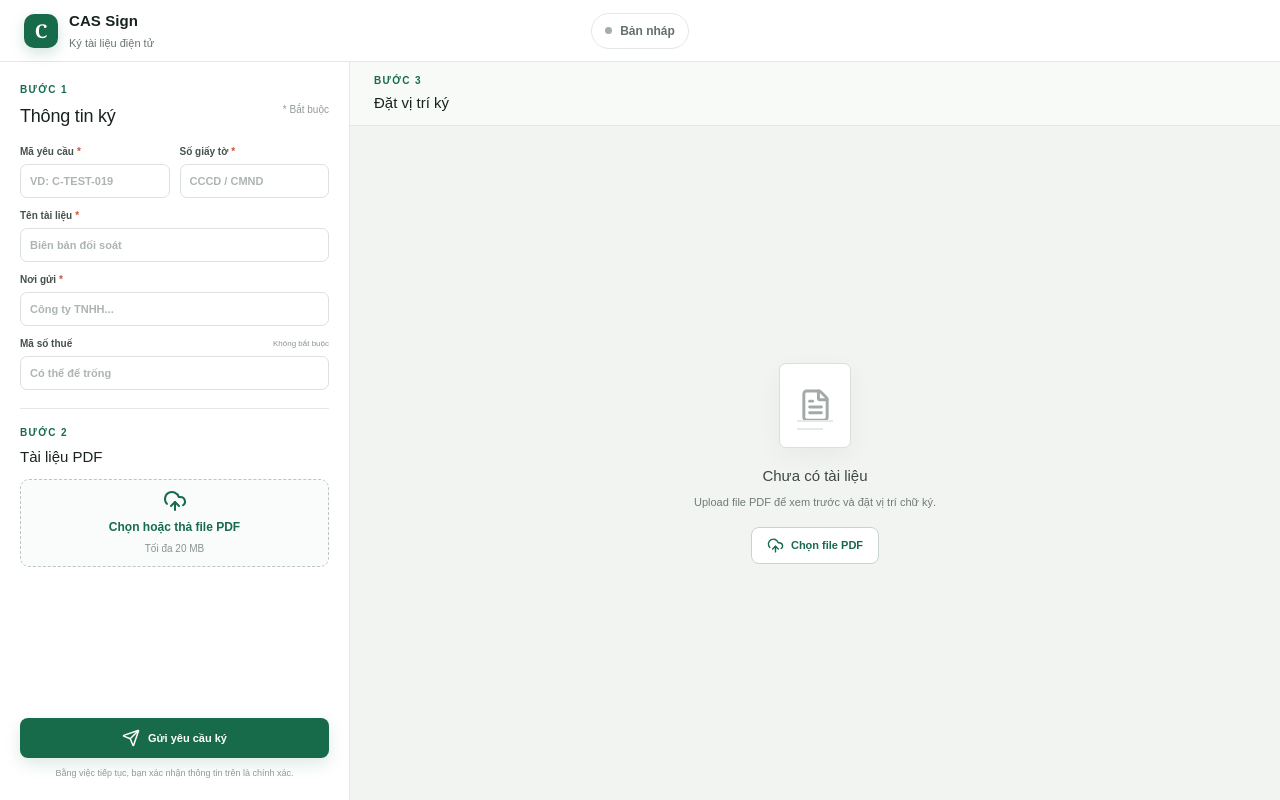
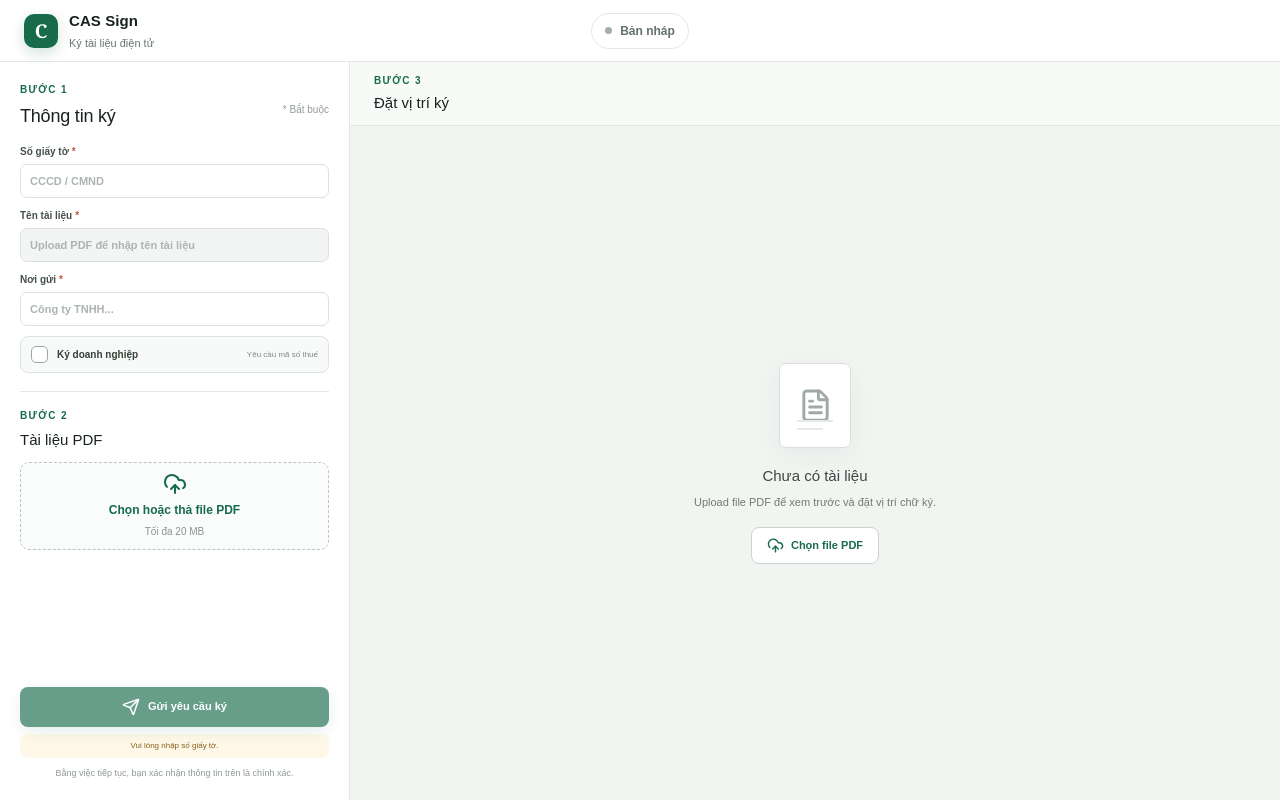
Before and after one commit to canhpham0809/Cas-Sign, a Next.js app: page / in a window 1280 px wide. Built offline with nearby package versions, Linux system fonts and the light colour scheme.

Commit message:
Improve request form validation

```diff
--- a/app/globals.css
+++ b/app/globals.css
@@ -42,6 +42,17 @@ em { color:#c85440; font-style:normal; }
 input,select { width:100%; height:34px; border:1px solid #dbe2de; border-radius:7px; padding:0 9px; color:var(--ink); outline:none; background:#fff; transition:.15s; font-size:11px; }
 input::placeholder { color:#adb5b0; }
 input:focus,select:focus { border-color:#4a9a78; box-shadow:0 0 0 3px #176b4b13; }
+input:disabled { background:#f3f5f4; color:#87918c; cursor:not-allowed; }
+input.invalid { border-color:#d56656; background:#fff9f7; box-shadow:0 0 0 3px #d5665610; }
+.field-error { margin-top:-5px; color:#b64b3c; font-size:8px; line-height:1.35; }
+.business-toggle { display:flex !important; align-items:center; gap:9px !important; padding:9px 10px; border:1px solid #dce4df; border-radius:8px; background:#f8faf9; cursor:pointer; }
+.business-toggle input { appearance:none; flex:0 0 auto; width:17px; height:17px; margin:0; padding:0; border:1.5px solid #9ca9a2; border-radius:5px; position:relative; cursor:pointer; }
+.business-toggle input:checked { border-color:var(--green); background:var(--green); }
+.business-toggle input:checked:after { content:""; position:absolute; left:4px; top:1px; width:5px; height:9px; border:solid white; border-width:0 2px 2px 0; transform:rotate(45deg); }
+.business-toggle > span { display:flex; align-items:center; width:100%; }
+.business-toggle strong { font-size:10px; color:#344139; }
+.business-toggle small { margin-left:auto; color:#7f8b84; font-size:8px; font-weight:500; }
+.tax-field { animation:reveal .16s ease-out; }
 .section-divider { height:1px; background:var(--line); margin:18px 0 16px; }
 .sidebar > h2 { margin-bottom:10px; }
 .upload-box { height:88px; border:1px dashed #b9c7bf; border-radius:9px; display:flex; flex-direction:column; align-items:center; justify-content:center; gap:5px; background:#fafcfb; color:var(--green); }
@@ -73,6 +84,7 @@ input:focus,select:focus { border-color:#4a9a78; box-shadow:0 0 0 3px #176b4b13;
 .completed-actions { display:grid; grid-template-columns:1fr 1fr; gap:8px; }
 .download-signed { height:40px; border:1px solid #9bc7b1; border-radius:8px; background:#eef8f3; color:var(--green); display:flex; align-items:center; justify-content:center; gap:6px; font-size:10px; font-weight:800; }
 .submit-area > span { display:block; color:#909a94; text-align:center; font-size:9px; line-height:1.4; margin-top:9px; }
+.validation-hint { margin-top:7px; padding:7px 9px; border-radius:7px; background:#fff8e8; color:#856017; text-align:center; font-size:8px; line-height:1.35; }
 .notice { display:flex; gap:7px; align-items:flex-start; padding:10px; border-radius:8px; margin-bottom:9px; font-size:10px; line-height:1.45; background:#fff1ee; color:#9f3f31; }
 .notice.sent { background:var(--green-soft); color:var(--green); }
 .notice.completed { background:var(--green-soft); color:var(--green); }
@@ -114,6 +126,7 @@ input:focus,select:focus { border-color:#4a9a78; box-shadow:0 0 0 3px #176b4b13;
 .spin { animation:spin .8s linear infinite; }
 @keyframes spin { to { transform:rotate(360deg); } }
 @keyframes pulse { 50% { opacity:.35; transform:scale(.8); } }
+@keyframes reveal { from { opacity:0; transform:translateY(-3px); } }
 @media (max-width:850px) {
   .workspace { grid-template-columns:1fr; }
   .sidebar { border-right:0; }
--- a/app/page.tsx
+++ b/app/page.tsx
@@ -27,7 +27,6 @@ type SignatureField = {
 };
 
 type FormState = {
-  signRequestId: string;
   identificationNumber: string;
   documentName: string;
   organizationName: string;
@@ -46,12 +45,14 @@ type SignStatusResponse = {
 };
 
 const initialForm: FormState = {
-  signRequestId: "",
   identificationNumber: "",
   documentName: "",
   organizationName: "",
   taxCode: "",
 };
+
+const createSignRequestId = (): string =>
+  `CAS-${Date.now().toString(36).toUpperCase()}-${crypto.randomUUID().slice(0, 8).toUpperCase()}`;
 
 const defaultField = (page = 1, index = 0): SignatureField => ({
   id: crypto.randomUUID(),
@@ -181,6 +182,9 @@ export default function Home() {
   const pollTimerRef = useRef<ReturnType<typeof setTimeout> | null>(null);
   const pollingIdRef = useRef<string | null>(null);
   const [form, setForm] = useState(initialForm);
+  const [activeRequestId, setActiveRequestId] = useState("");
+  const [isBusinessSigning, setIsBusinessSigning] = useState(false);
+  const [touched, setTouched] = useState<Partial<Record<keyof FormState, boolean>>>({});
   const [file, setFile] = useState<File | null>(null);
   const [pdf, setPdf] = useState<any>(null);
   const [pageCount, setPageCount] = useState(0);
@@ -196,6 +200,25 @@ export default function Home() {
 
   const selected = useMemo(() => fields.find((item) => item.id === selectedId), [fields, selectedId]);
   const isFileLocked = status === "sent" || status === "processing" || submitting;
+  const validationErrors = useMemo(() => {
+    const errors: Partial<Record<keyof FormState | "file" | "fields", string>> = {};
+    const identification = form.identificationNumber.trim();
+    if (!identification) errors.identificationNumber = "Vui lòng nhập số giấy tờ.";
+    else if (identification.length < 6) errors.identificationNumber = "Số giấy tờ cần ít nhất 6 ký tự.";
+    if (!form.organizationName.trim()) errors.organizationName = "Vui lòng nhập nơi gửi yêu cầu.";
+    if (!form.documentName.trim()) errors.documentName = "Vui lòng nhập tên tài liệu.";
+    if (isBusinessSigning) {
+      const taxCode = form.taxCode.trim();
+      if (!taxCode) errors.taxCode = "Vui lòng nhập mã số thuế.";
+      else if (!/^\d{10}(?:-\d{3})?$/.test(taxCode)) errors.taxCode = "Mã số thuế gồm 10 số hoặc 10 số-3 số.";
+    }
+    if (!file) errors.file = "Vui lòng tải lên file PDF.";
+    else if (file.size > 20 * 1024 * 1024) errors.file = "File PDF không được vượt quá 20 MB.";
+    if (fields.length === 0) errors.fields = "Cần đặt ít nhất một vùng ký.";
+    return errors;
+  }, [fields.length, file, form, isBusinessSigning]);
+  const canSubmit = Object.keys(validationErrors).length === 0 && !isFileLocked;
+  const validationHint = Object.values(validationErrors)[0];
 
   useEffect(() => () => {
     pollingIdRef.current = null;
@@ -267,8 +290,8 @@ export default function Home() {
     if (pollTimerRef.current) clearTimeout(pollTimerRef.current);
     pollingIdRef.current = signRequestId;
     setSignedAt("");
-    setMessage("Hồ sơ đã gửi. Lần kiểm tra trạng thái đầu tiên sẽ bắt đầu sau 15 giây.");
-    pollTimerRef.current = setTimeout(() => void pollStatus(signRequestId), 15000);
+    setMessage("Hồ sơ đã gửi. Lần kiểm tra trạng thái đầu tiên sẽ bắt đầu sau 20 giây.");
+    pollTimerRef.current = setTimeout(() => void pollStatus(signRequestId), 20000);
   };
 
   const setValue = (key: keyof FormState, value: string) => {
@@ -276,10 +299,17 @@ export default function Home() {
     if (!["sent", "processing", "completed"].includes(status)) setStatus("draft");
   };
 
+  const touchField = (key: keyof FormState) => setTouched((prev) => ({ ...prev, [key]: true }));
+
   const loadFile = async (nextFile: File) => {
     if (nextFile.type !== "application/pdf") {
       setStatus("error");
       setMessage("Vui lòng chọn đúng định dạng PDF.");
+      return;
+    }
+    if (nextFile.size > 20 * 1024 * 1024) {
+      setStatus("error");
+      setMessage("File PDF không được vượt quá 20 MB.");
       return;
     }
     setLoadingPdf(true);
@@ -297,7 +327,8 @@ export default function Home() {
       setFields([first]);
       setSelectedId(first.id);
       setTargetPage(1);
-      if (!form.documentName) setForm((prev) => ({ ...prev, documentName: nextFile.name.replace(/\.pdf$/i, "") }));
+      setForm((prev) => ({ ...prev, documentName: nextFile.name.replace(/\.pdf$/i, "") }));
+      setTouched((prev) => ({ ...prev, documentName: false }));
     } catch {
       setStatus("error");
       setMessage("Không thể đọc file PDF này. Vui lòng thử một file khác.");
@@ -338,6 +369,7 @@ export default function Home() {
     setMessage("");
     setSignedAt("");
     setIsSignedPreview(false);
+    setActiveRequestId("");
     if (inputRef.current) inputRef.current.value = "";
   };
 
@@ -346,7 +378,7 @@ export default function Home() {
     const objectUrl = URL.createObjectURL(file);
     const anchor = document.createElement("a");
     anchor.href = objectUrl;
-    anchor.download = file.name || `${form.signRequestId}-signed.pdf`;
+    anchor.download = file.name || `${activeRequestId || "cas-sign"}-signed.pdf`;
     document.body.appendChild(anchor);
     anchor.click();
     anchor.remove();
@@ -374,19 +406,22 @@ export default function Home() {
 
   const submit = async (event: React.FormEvent) => {
     event.preventDefault();
-    const requiredValues = [form.signRequestId, form.identificationNumber, form.documentName, form.organizationName];
-    if (!file || fields.length === 0 || requiredValues.some((value) => !value.trim())) {
+    if (!canSubmit || !file) {
+      setTouched({ identificationNumber: true, documentName: true, organizationName: true, taxCode: isBusinessSigning });
       setStatus("error");
-      setMessage("Vui lòng nhập đủ thông tin, chọn PDF và đặt ít nhất một vùng ký.");
+      setMessage(validationHint || "Vui lòng kiểm tra lại thông tin trước khi gửi.");
       return;
     }
     setSubmitting(true);
     setMessage("");
     try {
+      const signRequestId = createSignRequestId();
+      setActiveRequestId(signRequestId);
       const body = new FormData();
+      body.append("signRequestId", signRequestId);
       Object.entries(form).forEach(([key, value]) => {
         const trimmed = value.trim();
-        if (trimmed) body.append(key, trimmed);
+        if (trimmed && (key !== "taxCode" || isBusinessSigning)) body.append(key, trimmed);
       });
       body.append("signatureFields", JSON.stringify(fields.map(({ id: _id, ...field }) => ({
         ...field,
@@ -401,7 +436,7 @@ export default function Home() {
         throw new Error(traceId ? `${baseMessage} · Trace: ${traceId}` : baseMessage);
       }
       setStatus("sent");
-      startPolling(form.signRequestId.trim());
+      startPolling(signRequestId);
     } catch (error) {
       setStatus("error");
       setMessage(error instanceof Error ? error.message : "Không thể gửi yêu cầu ký.");
@@ -432,11 +467,15 @@ export default function Home() {
           </div>
 
           <div className="fields-grid">
-            <label><span>Mã yêu cầu <em>*</em></span><input value={form.signRequestId} onChange={(e) => setValue("signRequestId", e.target.value)} placeholder="VD: C-TEST-019" /></label>
-            <label><span>Số giấy tờ <em>*</em></span><input value={form.identificationNumber} onChange={(e) => setValue("identificationNumber", e.target.value)} placeholder="CCCD / CMND" inputMode="numeric" /></label>
-            <label className="wide-field"><span>Tên tài liệu <em>*</em></span><input value={form.documentName} onChange={(e) => setValue("documentName", e.target.value)} placeholder="Biên bản đối soát" /></label>
-            <label className="wide-field"><span>Nơi gửi <em>*</em></span><input value={form.organizationName} onChange={(e) => setValue("organizationName", e.target.value)} placeholder="Công ty TNHH..." /></label>
-            <label className="wide-field"><span>Mã số thuế <small className="optional-label">Không bắt buộc</small></span><input value={form.taxCode} onChange={(e) => setValue("taxCode", e.target.value)} placeholder="Có thể để trống" inputMode="numeric" /></label>
+            <label className="wide-field"><span>Số giấy tờ <em>*</em></span><input className={touched.identificationNumber && validationErrors.identificationNumber ? "invalid" : ""} value={form.identificationNumber} onBlur={() => touchField("identificationNumber")} onChange={(e) => setValue("identificationNumber", e.target.value)} placeholder="CCCD / CMND" /></label>
+            {touched.identificationNumber && validationErrors.identificationNumber && <small className="field-error wide-field">{validationErrors.identificationNumber}</small>}
+            <label className="wide-field"><span>Tên tài liệu <em>*</em></span><input disabled={!file || isFileLocked || isSignedPreview} className={touched.documentName && validationErrors.documentName ? "invalid" : ""} value={form.documentName} onBlur={() => touchField("documentName")} onChange={(e) => setValue("documentName", e.target.value)} placeholder={file ? "Nhập tên tài liệu" : "Upload PDF để nhập tên tài liệu"} /></label>
+            {touched.documentName && validationErrors.documentName && <small className="field-error wide-field">{validationErrors.documentName}</small>}
+            <label className="wide-field"><span>Nơi gửi <em>*</em></span><input className={touched.organizationName && validationErrors.organizationName ? "invalid" : ""} value={form.organizationName} onBlur={() => touchField("organizationName")} onChange={(e) => setValue("organizationName", e.target.value)} placeholder="Công ty TNHH..." /></label>
+            {touched.organizationName && validationErrors.organizationName && <small className="field-error wide-field">{validationErrors.organizationName}</small>}
+            <label className="business-toggle wide-field"><input type="checkbox" checked={isBusinessSigning} onChange={(e) => { setIsBusinessSigning(e.target.checked); if (!e.target.checked) setTouched((prev) => ({ ...prev, taxCode: false })); }} /><span><strong>Ký doanh nghiệp</strong><small>Yêu cầu mã số thuế</small></span></label>
+            {isBusinessSigning && <label className="wide-field tax-field"><span>Mã số thuế <em>*</em></span><input className={touched.taxCode && validationErrors.taxCode ? "invalid" : ""} value={form.taxCode} onBlur={() => touchField("taxCode")} onChange={(e) => setValue("taxCode", e.target.value)} placeholder="0123456789 hoặc 0123456789-001" inputMode="numeric" /></label>}
+            {isBusinessSigning && touched.taxCode && validationErrors.taxCode && <small className="field-error wide-field">{validationErrors.taxCode}</small>}
           </div>
 
           <div className="section-divider" />
@@ -475,11 +514,12 @@ export default function Home() {
                 </button>
               </div>
             ) : (
-              <button className="submit-button" disabled={submitting} type="submit">
+              <button className="submit-button" disabled={!canSubmit || submitting} type="submit">
                 {submitting ? <LoaderCircle className="spin" size={18} /> : <Send size={18} />}
                 {submitting ? "Đang gửi..." : "Gửi yêu cầu ký"}
               </button>
             )}
+            {!canSubmit && !["sent", "processing", "completed", "rejected"].includes(status) && validationHint && <div className="validation-hint">{validationHint}</div>}
             <span>Bằng việc tiếp tục, bạn xác nhận thông tin trên là chính xác.</span>
           </div>
         </aside>
```
